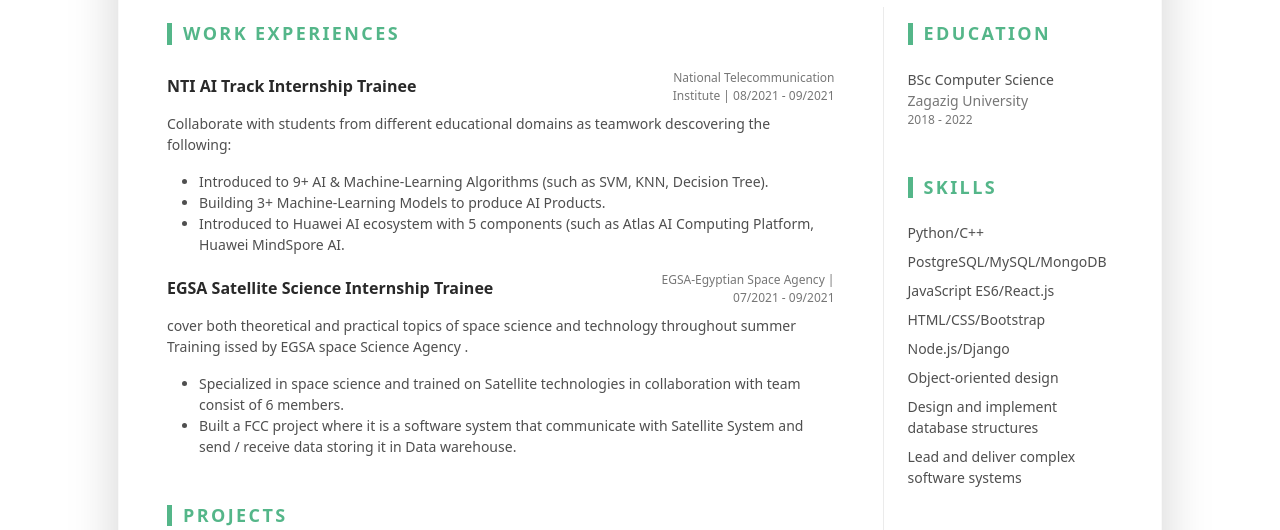
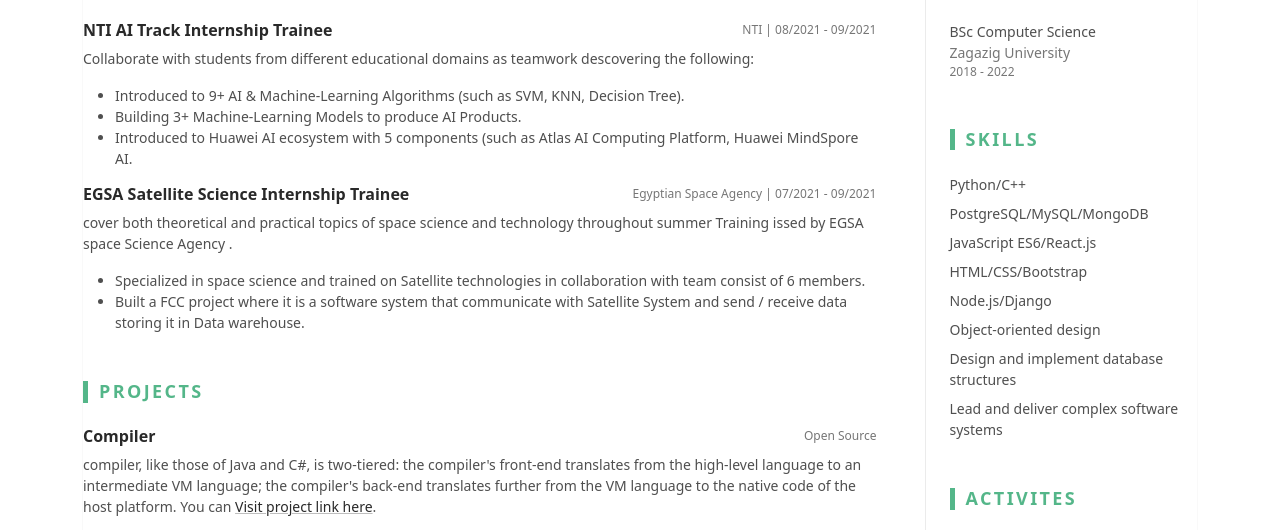
Before and after one commit to el-hatem/resume, a plain HTML site: page index.html in a window 1280 px wide. Shown: the part 219-749 px from the top of the page. Drawn offline with Linux system fonts and the light colour scheme.

Commit message:
Update index.html

```diff
--- a/index.html
+++ b/index.html
@@ -25,8 +25,8 @@
 <body>
 
 	<div class="main-wrapper">
-		<div class="container px-3 px-lg-5">
-			<article class="resume-wrapper mx-auto theme-bg-light p-5 mb-5 my-5 shadow-lg">
+		<div class="container my-5">
+			<article class="resume-wrapper">
 
 				<div class="resume-header">
 					<div class="row align-items-center">
@@ -55,7 +55,7 @@
 								<div class="item mb-3">
 									<div class="item-heading row align-items-center mb-2">
 										<h4 class="item-title col-12 col-md-6 col-lg-8 mb-2 mb-md-0">NTI AI Track Internship Trainee</h4>
-										<div class="item-meta col-12 col-md-6 col-lg-4 text-muted text-start text-md-end">National Telecommunication Institute | 08/2021 - 09/2021</div>
+										<div class="item-meta col-12 col-md-6 col-lg-4 text-muted text-start text-md-end">NTI | 08/2021 - 09/2021</div>
 
 									</div>
 									<div class="item-content">
@@ -72,7 +72,7 @@
 								<div class="item mb-3">
 									<div class="item-heading row align-items-center mb-2">
 										<h4 class="item-title col-12 col-md-6 col-lg-8 mb-2 mb-md-0">EGSA Satellite Science Internship Trainee</h4>
-										<div class="item-meta col-12 col-md-6 col-lg-4 text-muted text-start text-md-end">EGSA-Egyptian Space Agency | 07/2021 - 09/2021</div>
+										<div class="item-meta col-12 col-md-6 col-lg-4 text-muted text-start text-md-end">Egyptian Space Agency | 07/2021 - 09/2021</div>
 
 									</div>
 									<div class="item-content">
```
